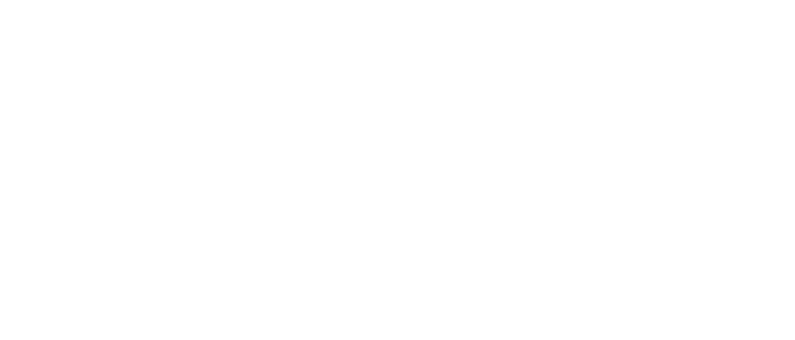
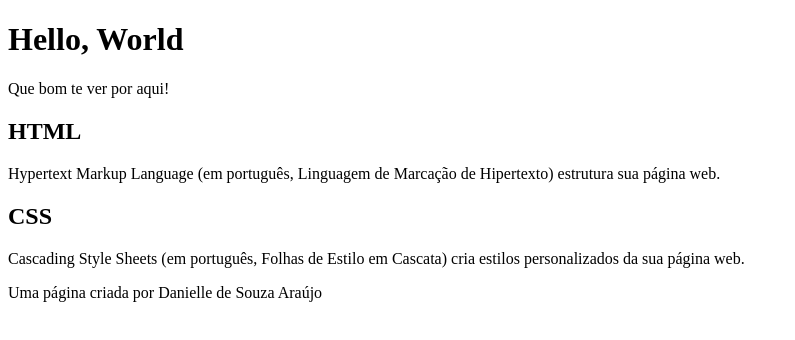
Before and after one commit to araujodanielle/Hello-world, a plain HTML site: page index.html in a window 1280 px wide. Shown: the whole page, without its empty margins (0-795 px from the left). Drawn offline with Linux system fonts and the light colour scheme.

Commit message:
Criando a base HTML
primeiro esboço da página HTML

```diff
--- a/index.html
+++ b/index.html
@@ -6,6 +6,26 @@
     <title>Hello World</title>
 </head>
 <body>
+    <header>
+    <h1>Hello, World</h1>
+    <p> Que bom te ver por aqui! </p>
+     </header>
 
+
+    <section>
+    <h2>HTML</h2>
+    <P> Hypertext Markup Language (em português, Linguagem de Marcação de Hipertexto) estrutura sua página web.</P>
+
+    <H2> CSS</H2>
+    <P>Cascading Style Sheets (em português, Folhas de Estilo em Cascata) cria estilos personalizados da sua página web.</P>
+
+    </section>
+
+
+    <footer>
+
+        <P> Uma página criada por Danielle de Souza Araújo</P>
+
+    </footer>
 </body>
 </html>
```
